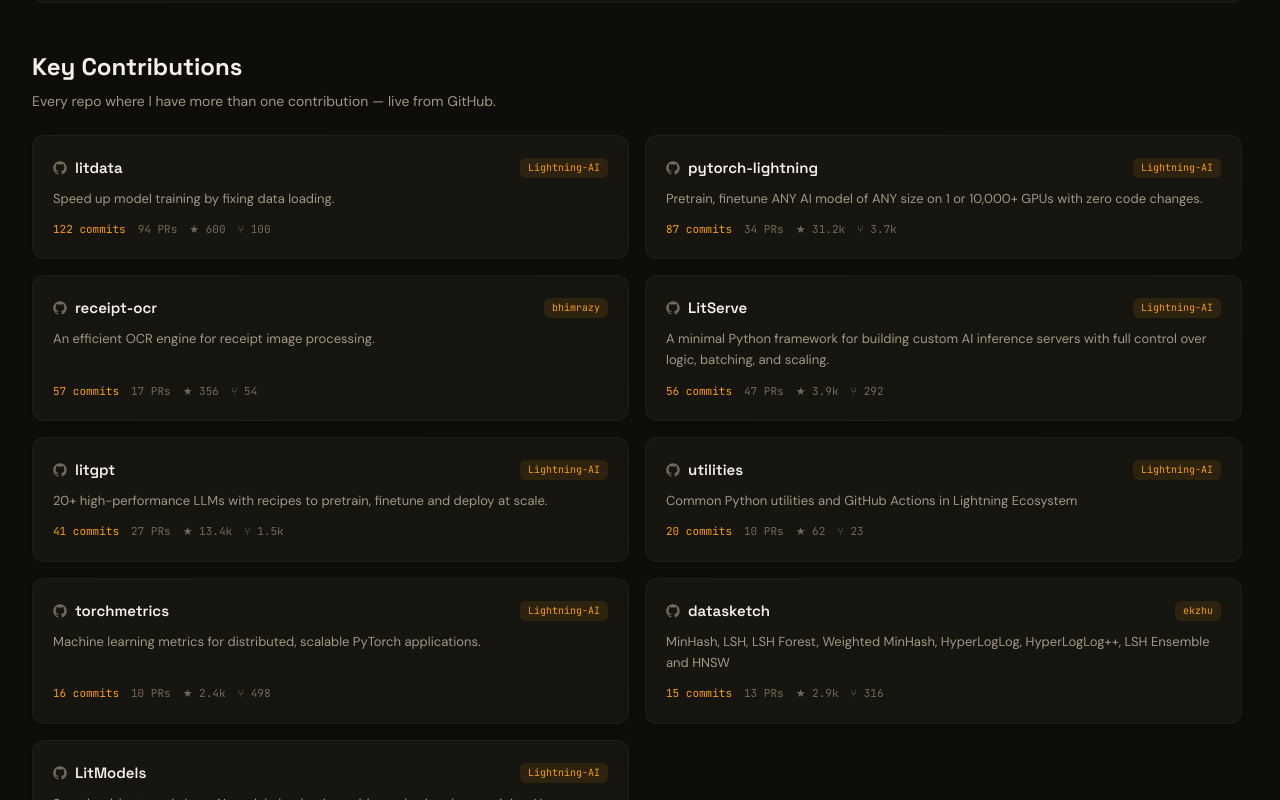
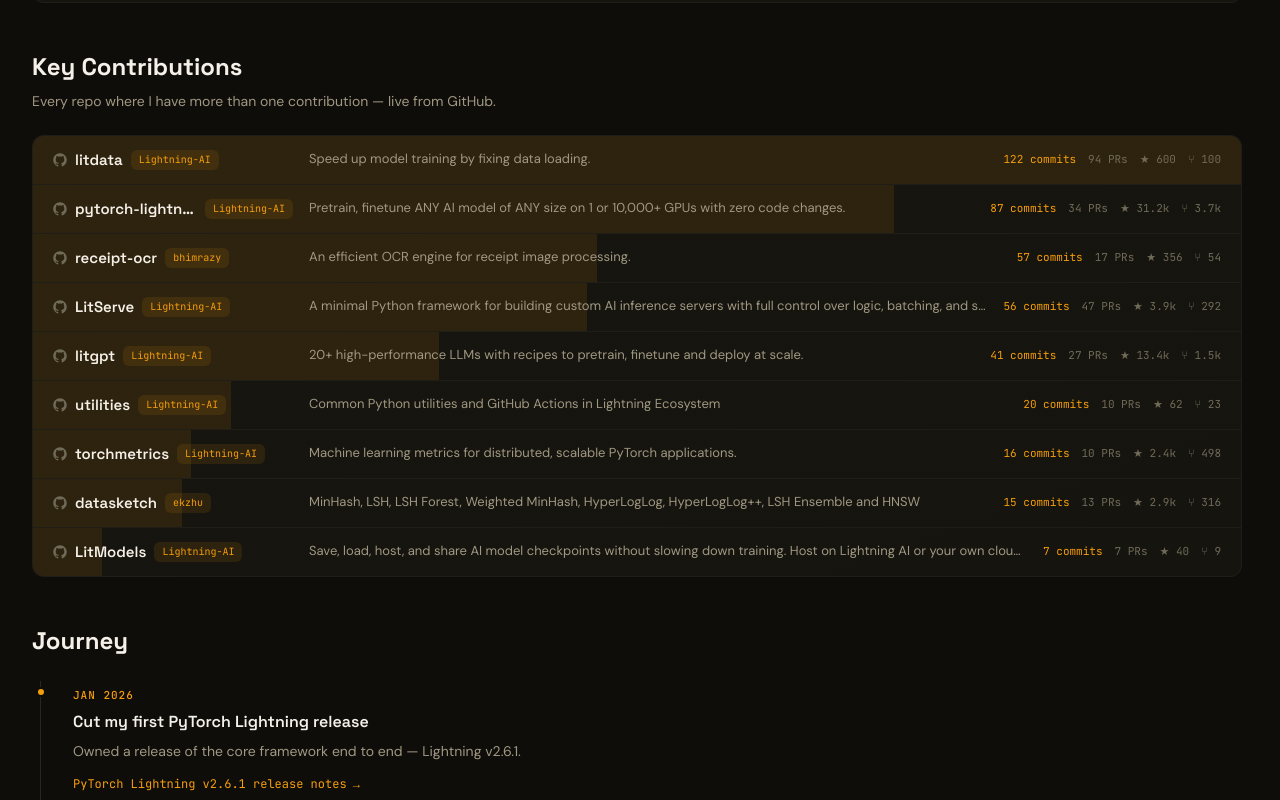
Before and after one commit to bhimrazy/bhimraj.com.np, a Next.js app in the folder apps/web/: page /oss in a window 1280 px wide. Shown: the part 900-1700 px from the top of the page. Built offline with nearby package versions, Linux system fonts and the light colour scheme.

Commit message:
feat(oss): compact Key Contributions into a ranked leaderboard list
- Replace the 2-col card grid with a dense divided list (~half the height)
- Add a commit-volume bar behind each row, proportional to contributions
- One-line description on wide screens, inline stats, org pill

```diff
--- a/apps/web/src/app/(web)/oss/page.tsx
+++ b/apps/web/src/app/(web)/oss/page.tsx
@@ -11,7 +11,6 @@ import type { Metadata } from "next";
 import { Container } from "@/components/container";
 import { ContributionGraph } from "@/components/oss/contribution-graph";
 import { Timeline } from "@/components/oss/timeline";
-import { Card, CardContent } from "@/components/ui/card";
 import { siteConfig } from "@/config/site";
 
 export const metadata: Metadata = {
@@ -44,6 +43,8 @@ export default async function OSSPage() {
 
   const currentYear = monthly.at(-1)?.year ?? ossStartYear;
   const yearsActive = currentYear - ossStartYear;
+
+  const maxRepoCommits = Math.max(...contributions.map((c) => c.commits), 1);
 
   const stats = [
     {
@@ -111,41 +112,49 @@ export default async function OSSPage() {
         <p className="mb-6 text-site-text-secondary text-sm">
           Every repo where I have more than one contribution — live from GitHub.
         </p>
-        <div className="mb-12 grid gap-4 sm:grid-cols-2">
+        <div className="mb-12 divide-y divide-site-border overflow-hidden rounded-xl border border-site-border bg-site-card dark:divide-white/4 dark:border-white/4 dark:bg-linear-to-br dark:from-site-card dark:to-site-bg-secondary">
           {contributions.map((c) => (
             <a
               key={c.fullName}
               href={repoUrl(c.fullName, c.org)}
               target="_blank"
               rel="nofollow noopener noreferrer"
-              className="group block"
+              className="group relative isolate flex flex-col gap-1.5 overflow-hidden px-4 py-3 sm:flex-row sm:items-center sm:gap-4 sm:px-5"
             >
-              <Card className="relative h-full overflow-hidden border border-site-border/50 bg-site-card transition-all duration-200 group-hover:-translate-y-0.5 group-hover:border-site-border-hover group-hover:shadow-xl/5 dark:border-white/4 dark:bg-linear-to-br dark:from-site-card dark:to-site-bg-secondary dark:group-hover:border-white/10 dark:group-hover:shadow-site-accent-subtle">
-                <CardContent className="flex h-full flex-col p-5">
-                  <div className="mb-2 flex items-center gap-2">
-                    <GitHubLogoIcon className="h-3.5 w-3.5 shrink-0 text-site-text-tertiary" />
+              {/* Commit-volume bar — ranks repos at a glance */}
+              <span
+                aria-hidden
+                className="absolute inset-y-0 left-0 -z-10 bg-site-accent-subtle transition-all duration-300 group-hover:bg-site-accent/15"
+                style={{
+                  width: `${Math.max((c.commits / maxRepoCommits) * 100, 5)}%`,
+                }}
+              />
+
+              {/* Repo + org */}
+              <div className="flex items-center gap-2 sm:w-60 sm:shrink-0">
+                <GitHubLogoIcon className="h-3.5 w-3.5 shrink-0 text-site-text-tertiary transition-colors group-hover:text-site-accent" />
                 <h3 className="truncate font-display font-semibold text-[15px] text-site-text">
                   {c.name}
                 </h3>
-                    <span className="ml-auto shrink-0 rounded-md bg-site-accent-subtle px-2 py-0.5 font-mono text-[10px] text-site-accent">
+                <span className="ml-auto shrink-0 rounded-md bg-site-accent-subtle px-2 py-0.5 font-mono text-[10px] text-site-accent sm:ml-0">
                   {c.org}
                 </span>
               </div>
+
+              {/* Description (wide screens only) */}
               {c.description && (
-                    <p className="mb-3 line-clamp-2 text-[13px] text-site-text-secondary leading-relaxed">
+                <p className="hidden min-w-0 flex-1 truncate text-[13px] text-site-text-secondary md:block">
                   {c.description}
                 </p>
               )}
-                  <div className="mt-auto flex flex-wrap items-center gap-x-3 gap-y-1 font-mono text-[11px] text-site-text-tertiary">
-                    <span className="text-site-accent">
-                      {c.commits} commits
-                    </span>
+
+              {/* Stats */}
+              <div className="flex items-center gap-x-3 font-mono text-[11px] text-site-text-tertiary sm:ml-auto sm:shrink-0">
+                <span className="text-site-accent">{c.commits} commits</span>
                 {c.prs > 0 && <span>{c.prs} PRs</span>}
                 <span>★ {formatCount(c.stars)}</span>
                 <span>⑂ {formatCount(c.forks)}</span>
               </div>
-                </CardContent>
-              </Card>
             </a>
           ))}
         </div>
```
Lines whose indentation alone changed are shown as unchanged.
